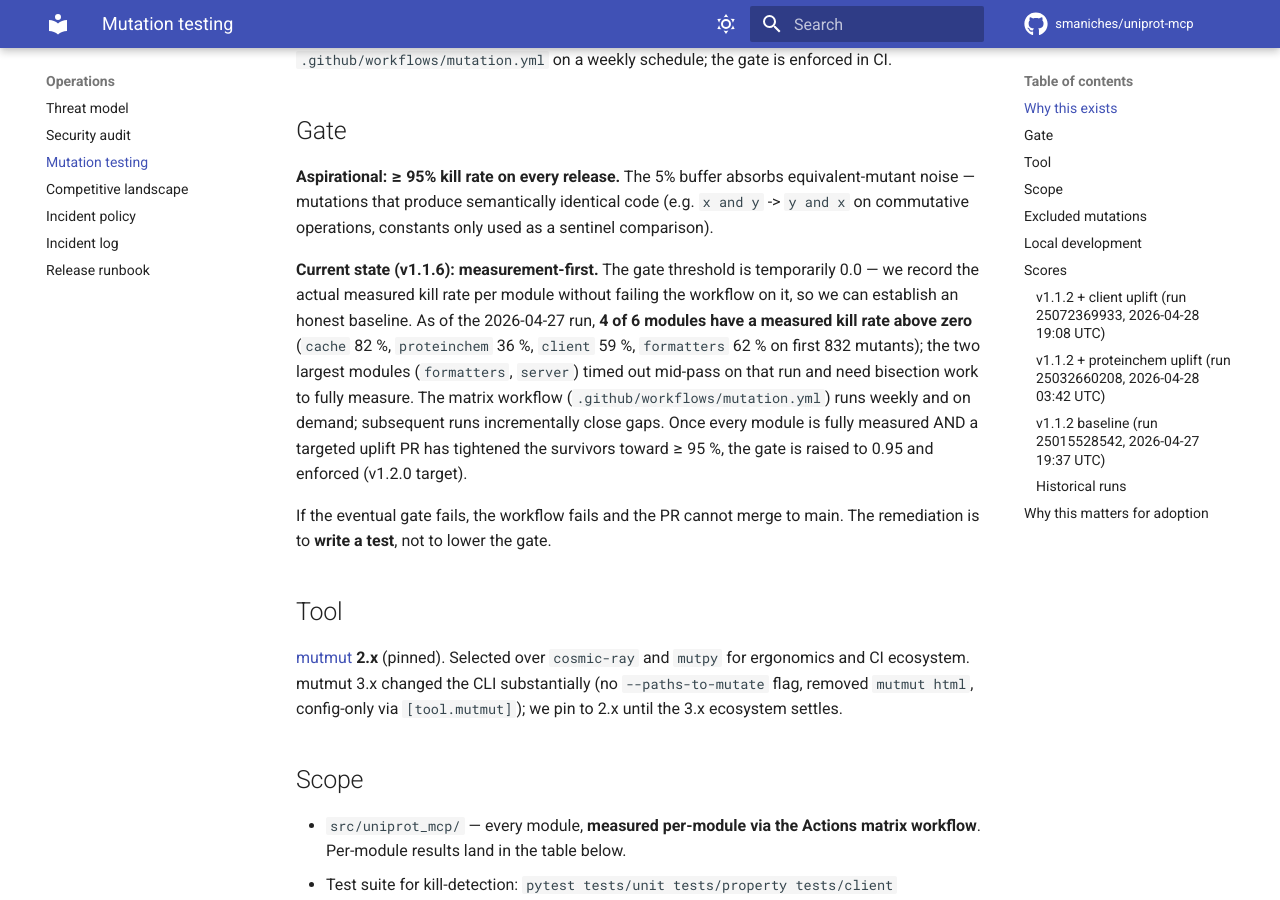
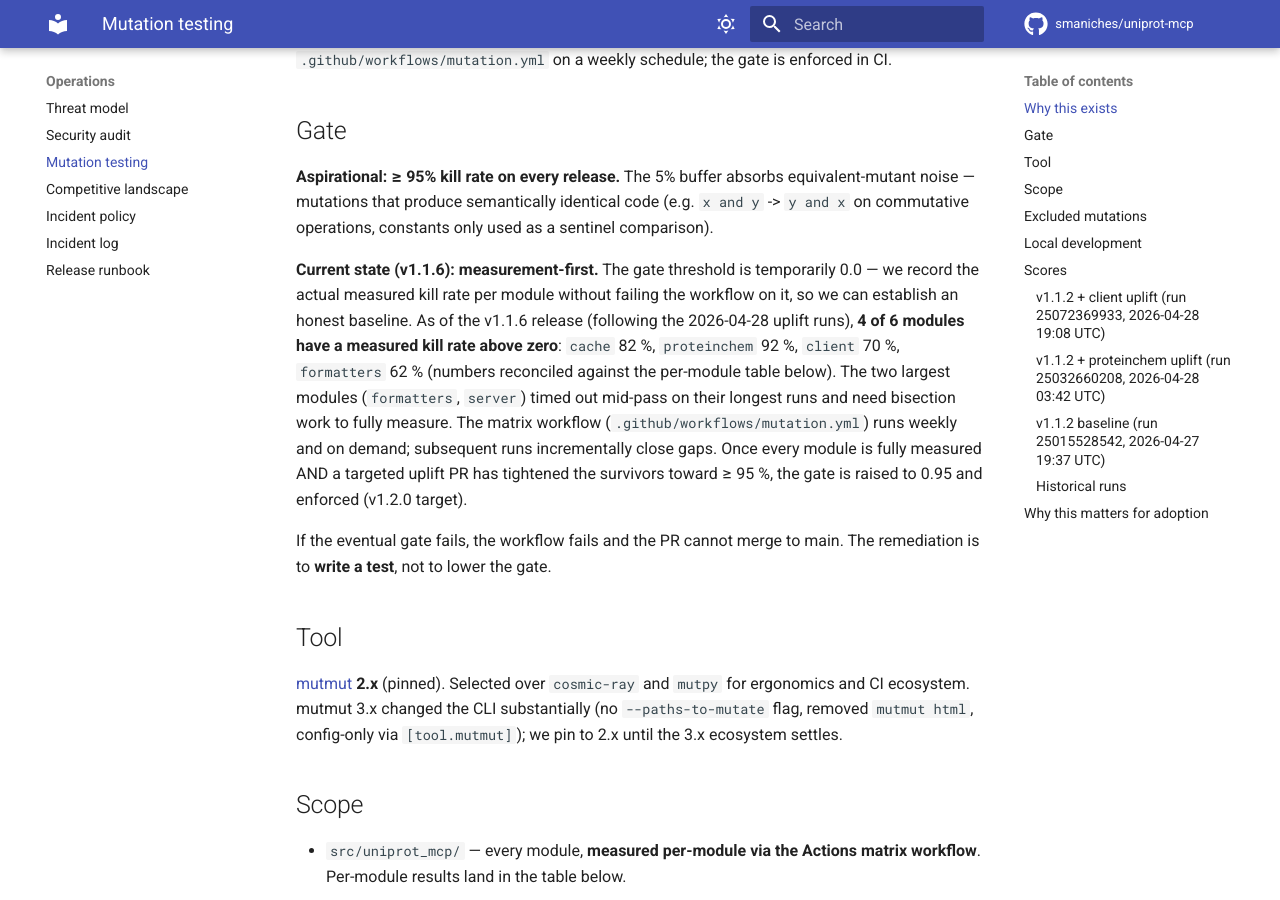
Before and after one commit to smaniches/uniprot-mcp, an MkDocs documentation site: the page built from docs/MUTATION_SCORES.md, in a window 1280 px wide and 900 px high, scrolled down 401 px. Built offline with MkDocs 1.6.1 and Material for MkDocs 9.7.7, drawn with Linux system fonts in a browser that asks for light colours; comment, search, counter and statistics services are not loaded.

Commit message:
review(gemini): fix httpx redirect inaccuracy + sync mutation scores
Three findings from Gemini's review on PR #35:

1. SECURITY (medium): docs/THREAT_MODEL.md §T3 claimed httpx's
   redirect policy "rejects" cross-origin redirects from the
   `redirectURL` field. That is inaccurate. With
   follow_redirects=True (src/uniprot_mcp/client.py:296-300),
   httpx follows absolute URLs to any origin; base_url only
   resolves *relative* request paths, it does not block absolute
   redirect destinations.

   Rewrote the §T3 Mitigations block to state precisely what
   base_url does and does not do, what actually limits blast
   radius today (UniProt-trust, no Authorization header, one
   JSON-extracted field in one code path), and the residual risk
   (a compromised rest.uniprot.org could steer one request to an
   attacker-chosen destination; no exfiltration vector from our
   side, but the request fingerprint would leak).

   This is exactly why the v1.2.0 deferred allowlist exists. The
   target window text now connects the dots explicitly.

2. SECURITY (medium): docs/SECURITY-AUDIT.md §2.4 had the same
   "httpx refuses cross-origin paths" overclaim. Rewrote the
   redirect bullet to match the corrected threat-model statement,
   with a cross-link to §T3 for the precise wording.

3. CONSISTENCY (medium): docs/MUTATION_SCORES.md "Gate" section
   summary cited the 2026-04-27 first-pass numbers
   (proteinchem 36 %, client 59 %) while the per-module table
   below the fold showed the 2026-04-28 uplift numbers
   (proteinchem 92 %, client 70 %). Synced the summary to the
   2026-04-28 figures so an external reader cannot get two
   different stories from the same document.

No code changes. mkdocs build --strict clean (exit 0).

https://claude.ai/code/session_01KoKwRiGTBaBy1Ad7qJjPH9

```diff
--- a/docs/MUTATION_SCORES.md
+++ b/docs/MUTATION_SCORES.md
@@ -24,11 +24,13 @@ constants only used as a sentinel comparison).
 **Current state (v1.1.6): measurement-first.**
 The gate threshold is temporarily 0.0 — we record the actual measured
 kill rate per module without failing the workflow on it, so we can
-establish an honest baseline. As of the 2026-04-27 run, **4 of 6
-modules have a measured kill rate above zero** (`cache` 82 %,
-`proteinchem` 36 %, `client` 59 %, `formatters` 62 % on first 832
-mutants); the two largest modules (`formatters`, `server`) timed out
-mid-pass on that run and need bisection work to fully measure. The
+establish an honest baseline. As of the v1.1.6 release (following the
+2026-04-28 uplift runs), **4 of 6 modules have a measured kill rate
+above zero**: `cache` 82 %, `proteinchem` 92 %, `client` 70 %,
+`formatters` 62 % (numbers reconciled against the per-module table
+below). The two largest modules (`formatters`, `server`) timed out
+mid-pass on their longest runs and need bisection work to fully
+measure. The
 matrix workflow (`.github/workflows/mutation.yml`) runs weekly and
 on demand; subsequent runs incrementally close gaps. Once every
 module is fully measured AND a targeted uplift PR has tightened the
```
Also changed, not shown: docs/SECURITY-AUDIT.md (+1 -1 lines), docs/THREAT_MODEL.md (+8 -4 lines).
